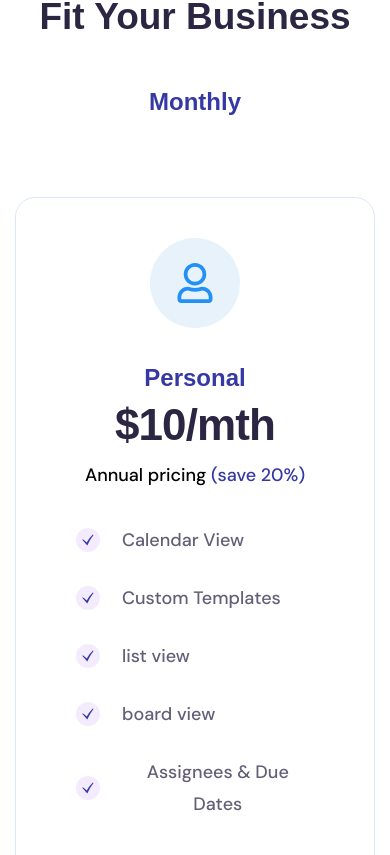
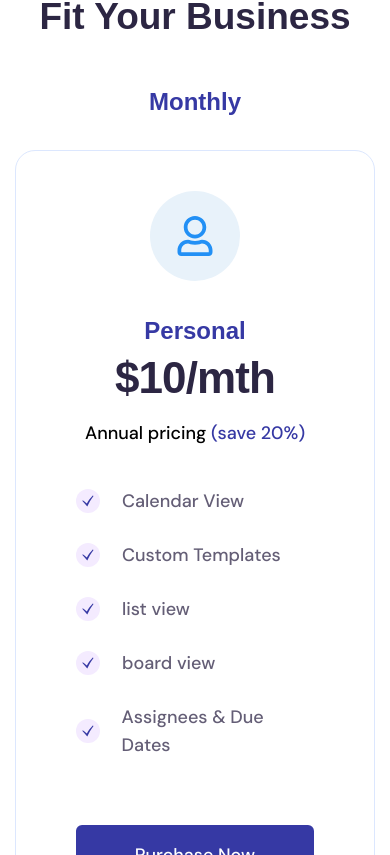
Before and after one commit to iyiu9akhan/innovate-RTB, a React (Vite) app: page / in a window 390 px wide. Shown: the part 6469-7324 px from the top of the page. Built offline with nearby package versions, Linux system fonts and the light colour scheme; a web font is replaced by a local one.

Commit message:
windows: responsive - pricing section solved {except hover}

```diff
--- a/src/components/Pricing/Pricing.jsx
+++ b/src/components/Pricing/Pricing.jsx
@@ -64,19 +64,19 @@ function Pricing() {
     },
   ];
   return (
-    <div className="mb-[160px]">
+    <div className="mb-[60px] md:mb-[160px]">
       <Container>
         <div>
           <h1 className="font-primary font-bold text-[37px] md:text-[46px] leading-[56px] text-blue-color md:w-[623px] mb-[39px] capitalize mx-auto text-center">
             pricing designed to fit your business
           </h1>
-          <h6 className="text-center mb-[77px] capitalize font-primary font-bold text-[24px] text-blueBtn-color">
+          <h6 className="text-center mb-[30px] md:mb-[77px] capitalize font-primary font-bold text-[24px] text-blueBtn-color">
             monthly
           </h6>
         </div>
-        <div className="md:flex justify-between ">
+        <div className=" md:flex justify-between ">
           {pricing_data.map((item) => (
-            <div className="border-1 border-border-gray rounded-[20px] px-[60px] py-[40px] flex flex-col text-center group hover:bg-blueBtn-color transition-all duration-500">
+            <div className="mb-[35px] border-1 border-border-gray rounded-[20px] px-[60px] py-[40px] flex flex-col text-center group hover:bg-blueBtn-color transition-all duration-500">
               <div className=" mx-auto group">
                 <div
                   className={`h-[90px] w-[90px] rounded-full flex items-center justify-center mb-8 transition-all duration-500 ${item.icon_bg}`}
@@ -94,7 +94,7 @@ function Pricing() {
               <h2 className="font-primary font-bold text-[44px] leading-[54px] tracking-[-0.88px] mb-[14px] text-blue-color group-hover:text-white transition-all duration-500">
                 {item.heading}/mth
               </h2>
-              <p className="font-secondary font-medium text-lg leading-[18px] mb-[40px] group-hover:text-white transition-all duration-500">
+              <p className="font-secondary font-medium text-lg md:leading-[18px] mb-[40px] group-hover:text-white transition-all duration-500">
                 Annual pricing
                 <span className="text-blueBtn-color mb-[40px] transition-all duration-500 group-hover:text-btn">
                   {" "}
@@ -108,7 +108,7 @@ function Pricing() {
                       <div className="h-[24px] w-[24px] bg-[#F4EBFF] rounded-[50%] flex justify-center items-center text-blueBtn-color text-[12px]">
                         {item.feature_icon}
                       </div>
-                      <p className="ml-[22px] font-secondary font-medium text-lg leading-[32px] text-info-color transition-all duration-500 group-hover:text-white ">
+                      <p className="text-start ml-[22px] font-secondary font-medium text-lg md:leading-[32px] text-info-color transition-all duration-500 group-hover:text-white ">
                         {" "}
                         {list}
                       </p>
@@ -116,7 +116,7 @@ function Pricing() {
                   </div>
                 ))}
               </div>
-              <Button className="w-[330px] transition-all duration-500 group-hover:text-black group-hover:bg-btn group-hover:border-btn hover:bg-white hover:border-white">
+              <Button className="w-full md:w-[330px] transition-all duration-500 group-hover:text-black group-hover:bg-btn group-hover:border-btn hover:bg-white hover:border-white">
                 Purchase Now
               </Button>
             </div>
```
